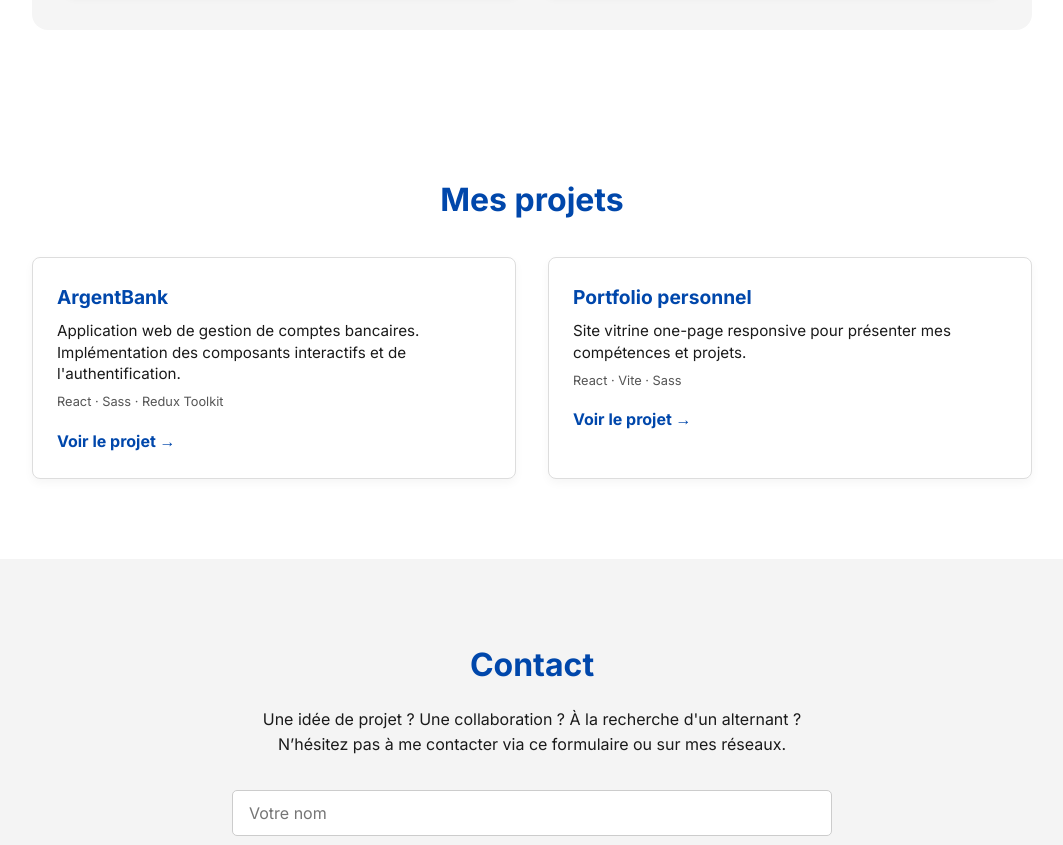
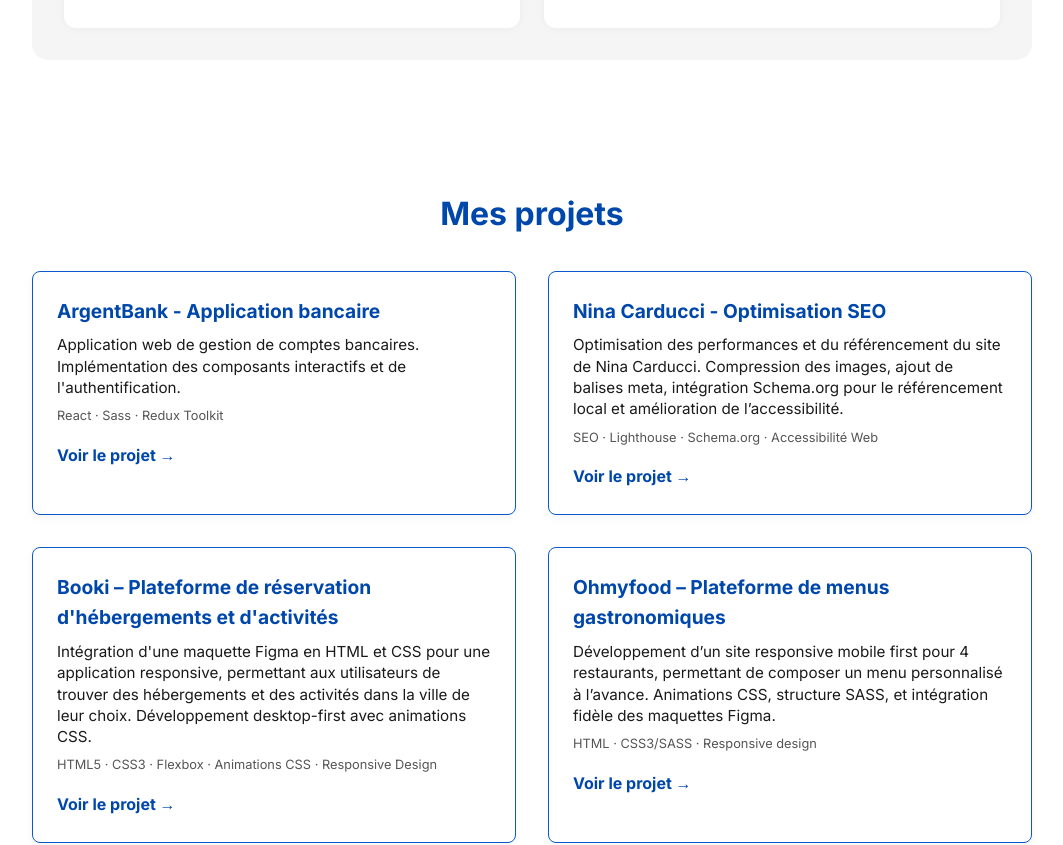
Before and after one commit to aryan-patel-1/PORTFOLIO, a React (Vite) app in the folder portfolio/: page / in a window 1280 px wide. Shown: the part 1571-2416 px from the top of the page, without its empty margins (108-1171 px from the left). Built offline with nearby package versions, Linux system fonts and the light colour scheme.

Commit message:
Ajout des projets

```diff
--- a/portfolio/package.json
+++ b/portfolio/package.json
@@ -14,6 +14,7 @@
     "axios": "^1.10.0",
     "react": "^19.1.0",
     "react-dom": "^19.1.0",
+    "react-helmet": "^6.1.0",
     "react-icons": "^5.5.0",
     "sass": "^1.89.2"
   },
--- a/portfolio/src/components/Navbar/Navbar.scss
+++ b/portfolio/src/components/Navbar/Navbar.scss
@@ -12,7 +12,7 @@
   transition: background-color 0.3s ease, box-shadow 0.3s ease;
 
   .logo {
-    width: 60px;
+    width: 90px;
     transition: transform 0.3s ease;
 
     &:hover {
@@ -66,7 +66,7 @@
 
         &:hover {
           color: var(--accent);
-          transform: scale(1.2) ;
+          transform: scale(1.2);
         }
       }
     }
@@ -127,7 +127,7 @@
     flex-wrap: wrap;
 
     .nav-links {
-      position: absolute;
+      position: fixed;
       top: 70px;
       left: 0;
       right: 0;
@@ -135,7 +135,7 @@
       flex-direction: column;
       align-items: center;
       gap: 1.5rem;
-      padding: 2rem 0;
+      padding: 2rem 0 3rem 0;
       display: none;
       box-shadow: 0 2px 10px rgba(0, 0, 0, 0.1);
       border-bottom-left-radius: 12px;
@@ -146,19 +146,29 @@
       }
 
       a {
-        font-size: 1.2rem;
+        font-size: 1.1rem;
       }
 
       .nav-icons {
-        margin-top: 1rem;
+        width: 100%;
+        justify-content: center;
+        margin-top: auto;
+        gap: 2rem;
+        border-top: 1px solid #eee;
+        padding-top: 1.5rem;
+        display: flex;
 
         a {
-          font-size: 1.6rem;
+          font-size: 2rem;
         }
       }
 
       .nav-controls {
-        margin-top: 0.5rem;
+        margin-top: 1rem;
+        flex-direction: row;
+        justify-content: center;
+        width: 100%;
+        gap: 1rem;
 
         .control-btn {
           font-size: 1rem;
--- a/portfolio/src/components/Projects/Projects.jsx
+++ b/portfolio/src/components/Projects/Projects.jsx
@@ -3,18 +3,30 @@
 export default function Projects() {
   const projects = [
     {
-      title: "ArgentBank",
+      title: "ArgentBank - Application bancaire",
       description:
         "Application web de gestion de comptes bancaires. Implémentation des composants interactifs et de l'authentification.",
       tech: "React · Sass · Redux Toolkit",
       link: "#",
     },
     {
-      title: "Portfolio personnel",
+      title: "Nina Carducci - Optimisation SEO",
       description:
-        "Site vitrine one-page responsive pour présenter mes compétences et projets. ",
-      tech: "React · Vite · Sass",
-      link: "#",
+        "Optimisation des performances et du référencement du site de Nina Carducci. Compression des images, ajout de balises meta, intégration Schema.org pour le référencement local et amélioration de l’accessibilité.",
+      tech: "SEO · Lighthouse · Schema.org · Accessibilité Web",
+      link: "https://aryan-patel-1.github.io/nina-carducci-p8/",
+    },
+    {
+      title: "Booki – Plateforme de réservation d'hébergements et d'activités",
+      description: "Intégration d'une maquette Figma en HTML et CSS pour une application responsive, permettant aux utilisateurs de trouver des hébergements et des activités dans la ville de leur choix. Développement desktop-first avec animations CSS.",
+      tech: "HTML5 · CSS3 · Flexbox · Animations CSS · Responsive Design ",
+      link: "https://aryan-patel-1.github.io/BOOKI-P3/",
+    },
+    {
+      title: "Ohmyfood – Plateforme  de menus gastronomiques",
+      description: "Développement d’un site responsive mobile first pour 4 restaurants, permettant de composer un menu personnalisé à l’avance. Animations CSS, structure SASS, et intégration fidèle des maquettes Figma.",
+      tech: "HTML · CSS3/SASS · Responsive design ",
+      link: "https://aryan-patel-1.github.io/OHMYFOOD/",
     },
 
   ];
--- a/portfolio/src/components/Projects/Projects.scss
+++ b/portfolio/src/components/Projects/Projects.scss
@@ -1,6 +1,7 @@
 .projects {
   background-color: var(--background);
   color: var(--text);
+  padding: 4rem 2rem;
 
   .projects-content {
     max-width: 1000px;
@@ -15,18 +16,24 @@
 
     .project-list {
       display: grid;
-        grid-template-columns: repeat(auto-fit, minmax(280px, 1fr));
+      grid-template-columns: repeat(2, 1fr);
+      grid-template-rows: repeat(2, auto);
       gap: 2rem;
+
+      @media (max-width: 768px) {
+        grid-template-columns: 1fr;
+        grid-template-rows: auto;
+      }
     }
 
     .project-card {
-        border: 1px solid #ddd;
+      border: 1px solid #0a58ca;
       padding: 1.5rem;
       border-radius: 8px;
       background: #fff;
       box-shadow: 0 4px 10px rgba(0, 0, 0, 0.04);
       text-align: left;
-        transition: transform 0.3s ease;
+      transition: transform 0.3s ease, box-shadow 0.3s ease, border 0.3s ease;
 
       h3 {
         font-size: 1.2rem;
@@ -59,6 +66,8 @@
 
       &:hover {
         transform: translateY(-5px);
+        border: 1px solid #00aaff;
+        box-shadow: 0 0 15px rgba(0, 170, 255, 0.6);
       }
     }
   }
```
Also changed, not shown: 1 other file (tests, documents, lock files or other folders). Lines whose indentation alone changed are shown as unchanged.
